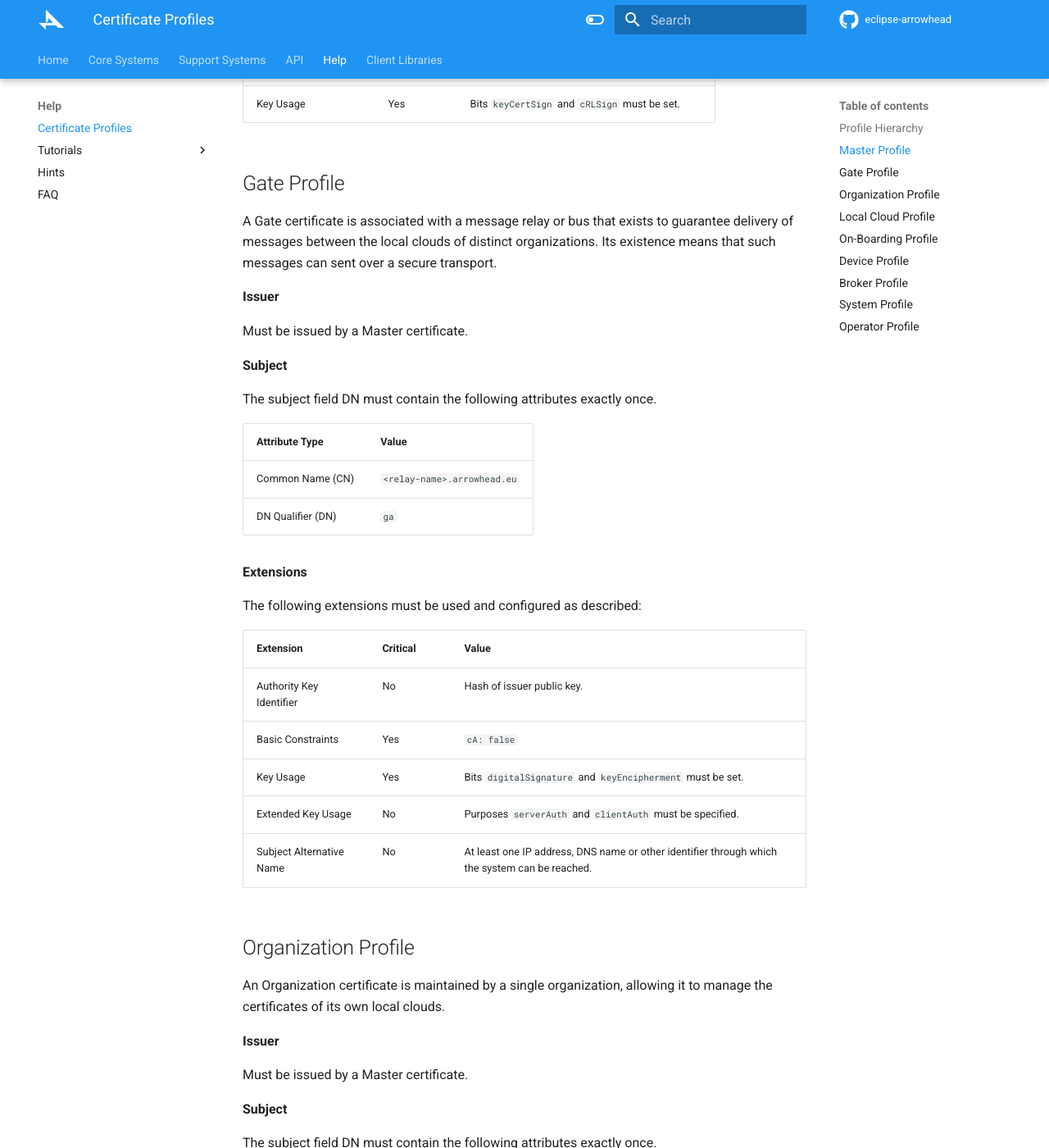
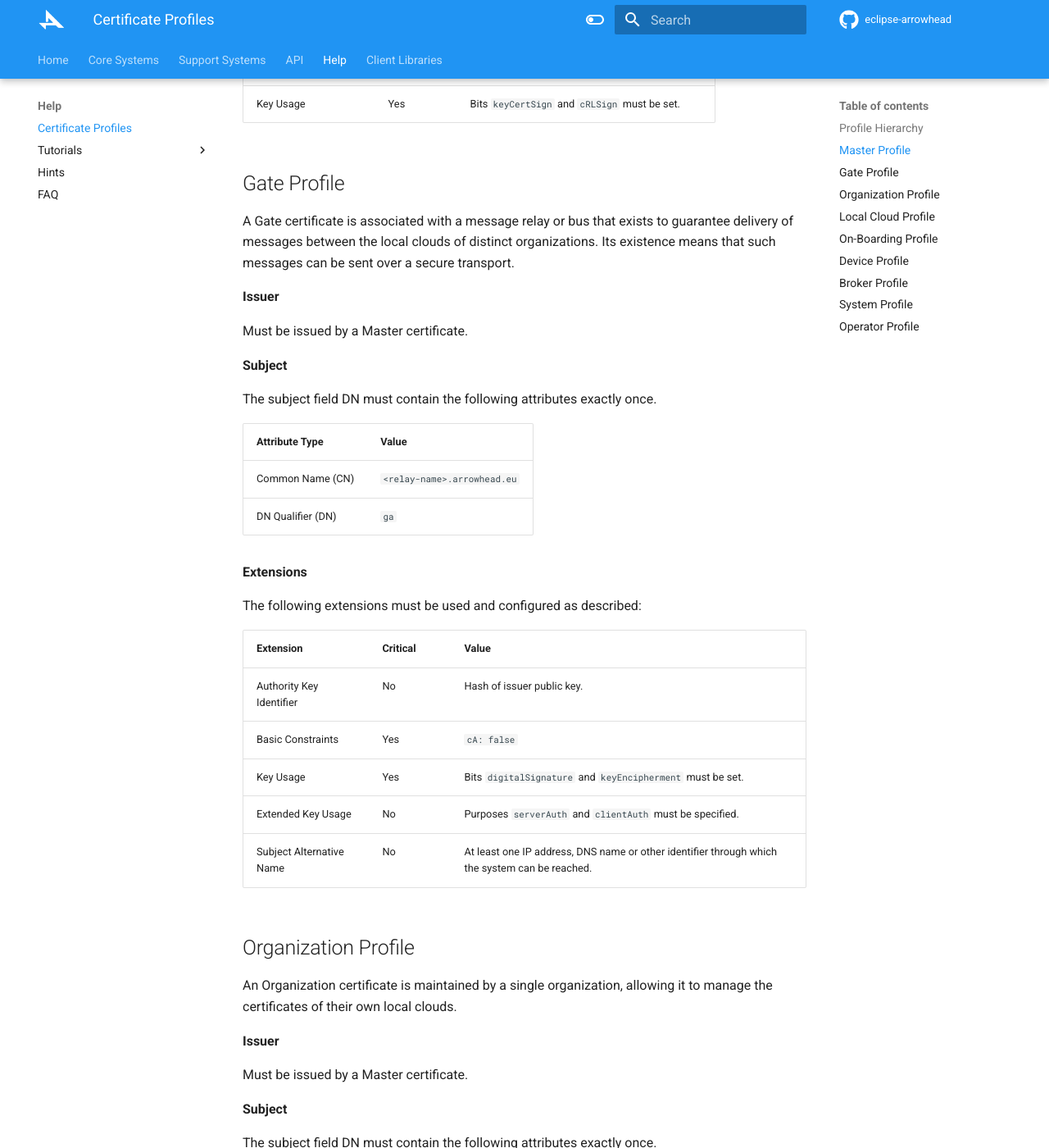
Before and after one commit to Aitia-IIOT/ah5-docs-java-spring, an MkDocs documentation site: the page built from docs/help/certificate-profiles.md, in a window 1280 px wide and 1400 px high, scrolled down 2080 px. Shown: the whole window at 82% size. Built offline with MkDocs 1.6.1 and Material for MkDocs 9.7.7, drawn with Linux system fonts in a browser that asks for light colours; some of the changed text lies outside the part shown.

Commit message:
Certificate related stuffs (code review fixes)

```diff
--- a/docs/help/certificate-profiles.md
+++ b/docs/help/certificate-profiles.md
@@ -10,7 +10,7 @@ There are nine arrowhead certificate profiles defined and depicted in the follow
 
 ![image of the certificate profile hierarchy](../assets/pics/certificate_profiles.png)
 
-The certificates must contain its profile indentifiers as a Distinguished Name Qualifier (DN).
+The certificates must contain their profile identifiers as a Distinguished Name Qualifier (DN).
 
 Profile | Identifier
 --- | ---
@@ -55,7 +55,7 @@ Key Usage | Yes | Bits `keyCertSign` and `cRLSign` must be set.
 ## Gate Profile
 
 A Gate certificate is associated with a message relay or bus that exists to guarantee delivery of messages
-between the local clouds of distinct organizations. Its existence means that such messages can sent over a
+between the local clouds of distinct organizations. Its existence means that such messages can be sent over a
 secure transport.
 
 **Issuer**
@@ -85,7 +85,7 @@ Subject Alternative Name | No | At least one IP address, DNS name or other ident
 
 ## Organization Profile
 
-An Organization certificate is maintained by a single organization, allowing it to manage the certificates of its own local clouds.
+An Organization certificate is maintained by a single organization, allowing it to manage the certificates of their own local clouds.
 
 **Issuer**
 
```
Also changed, not shown: other parts of docs/help/certificate-profiles.md (+2 -2 lines), docs/help/tutorials/mosquitto-mqtt-broker.md (+1 -1 lines).
